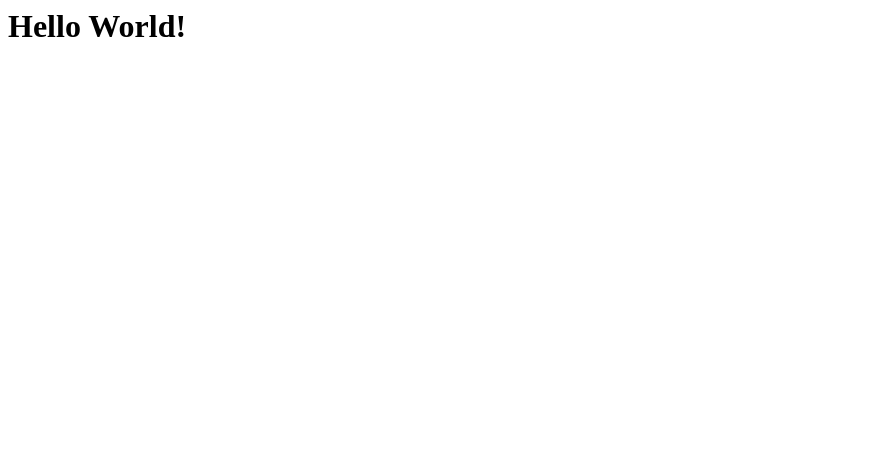
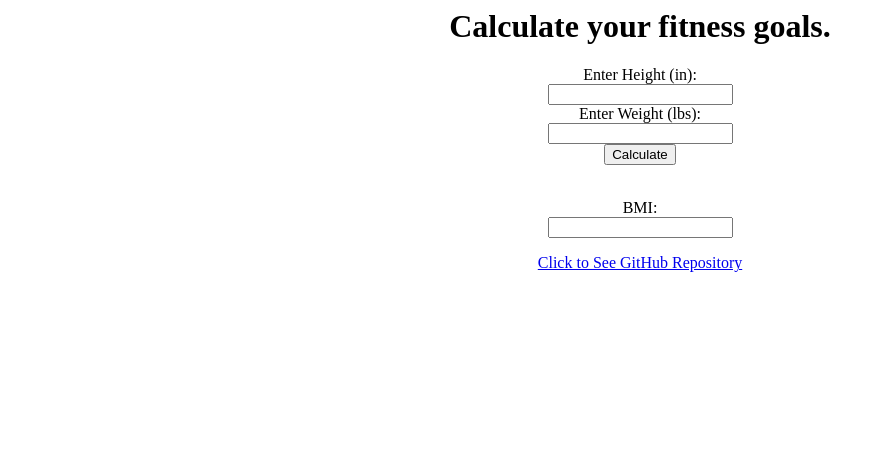
Before and after one commit to kdutta9/FitCalc, a Flask app: page / in a window 1280 px wide. Shown: the top 471 px of the page, without its empty margins (0-885 px from the left). Before the commit the page ends 37 px from the top, so only its background shows below. Run offline with Flask 2, Linux system fonts and the light colour scheme.

Commit message:
add bmi calculator

```diff
--- a/main.py
+++ b/main.py
@@ -1,9 +1,23 @@
-from flask import Flask, render_template
+from flask import Flask, render_template, request
+from src.calc import bmi, bmi_status
 
 app = Flask(__name__)
 
 @app.route('/')
 def home():
-   return render_template('home.html')
+   return render_template('home.html', height="", weight="", bmi="", status="")
+
+@app.route("/", methods=['GET', 'POST'])
+def calc():
+    if request.method == "POST":
+        height = request.form["height"]
+        weight = request.form["weight"]
+        user_bmi = bmi(float(height), float(weight))
+        status = bmi_status(user_bmi)
+        return render_template('home.html', height=height, weight=weight, bmi=user_bmi, status=status)
+    else:
+        return render_template('home.html', height="", weight="", bmi="", status="")
+
+
 if __name__ == '__main__':
    app.run()
--- a/templates/home.html
+++ b/templates/home.html
@@ -1 +1,42 @@
-<h1>Hello World!</h1>
+<head>
+    <meta charset="utf-8">
+    <meta name="viewport" content="width=device-width, initial-scale=1">
+    <title>Fitness Calculator</title>
+    <link rel="stylesheet" href="{{ url_for('static', filename='css/styles.css') }}">
+ </head>
+
+<body>
+	<header>
+		<h1>Calculate your fitness goals.</h1>
+	</header>
+
+	<main>
+		<div id="input-box">
+	        <form action="{{ url_for('calc') }}" method="post">
+			  <label for="height">Enter Height (in):</label><br>
+			  <input type="text" id="height" name="height" value="{{ height }}"><br>
+			  <label for="weight">Enter Weight (lbs):</label><br>
+			  <input type="text" id="weight" name="weight" value="{{ weight }}"><br>
+			  <input type="submit" value="Calculate">
+			</form>
+      	</div>
+
+		 <div id="result">
+		    <form>
+			  <br>
+			  <label for="bmi">BMI:</label><br>
+			  <input type="text" id="bmi" name="bmi" value="{{ bmi }}"><br>
+			</form>
+
+			<p> {{ status}} </p>
+		 </div>
+
+		 <div id="error">
+		    <p> {{ error }} </p>
+		 </div>
+
+	  	<a href="https://github.com/kdutta9/FitCalc" rel="noopener noreferrer" target="_blank">
+	  	Click to See GitHub Repository
+		</a>
+	</main>
+</body>
```
Also changed, not shown: src/calc.py (added, +14 -0 lines).
